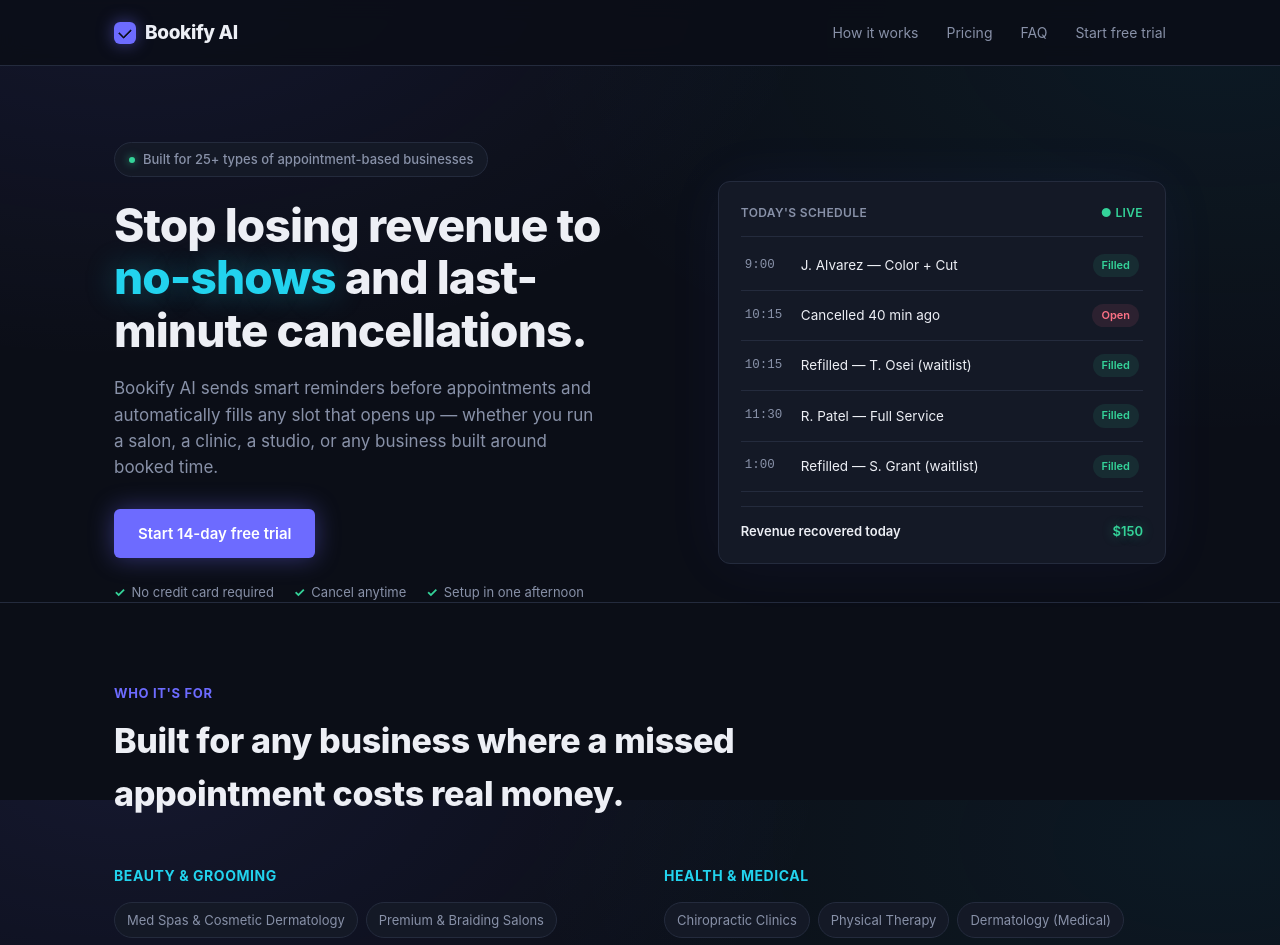
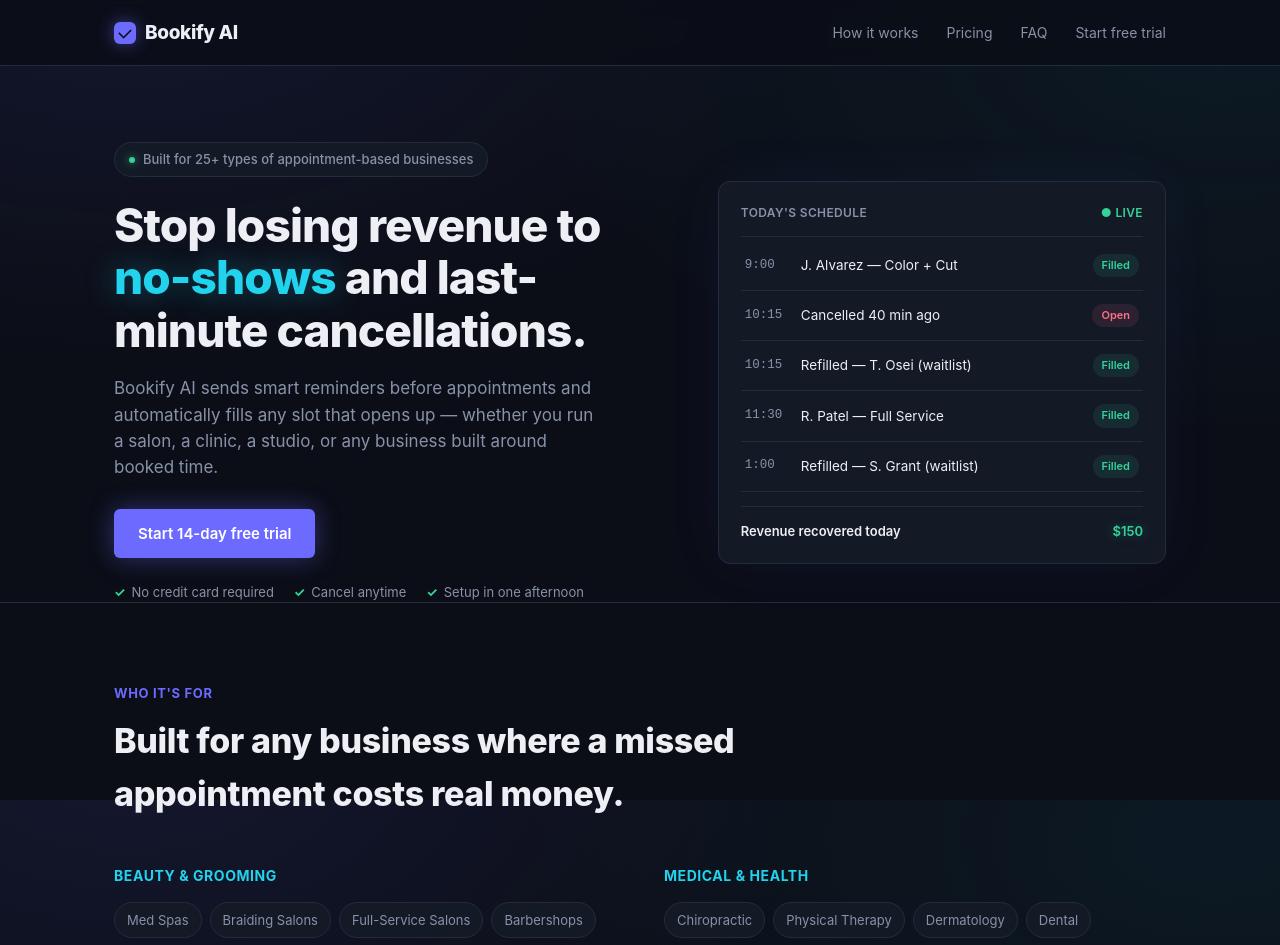
Before and after one commit to michaelcurry30/bookify-ai-app, a Next.js app: page / in a window 1280 px wide. Shown: the top 945 px of the page. Built offline with nearby package versions, Linux system fonts and the light colour scheme.

Commit message:
rebalance industries and fix hero

```diff
--- a/app/page.tsx
+++ b/app/page.tsx
@@ -20,6 +20,7 @@
     --red-bg:rgba(251,113,133,0.1);
   }
   *{box-sizing:border-box;margin:0;padding:0;}
+  html,body{overflow-x:hidden;max-width:100vw;}
   html{scroll-behavior:smooth;}
   body{
     background:var(--bg);
@@ -142,6 +143,9 @@
     padding:7px 12px;
     border-radius:20px;
     transition:border-color .15s, color .15s;
+    max-width:100%;
+    overflow-wrap:break-word;
+    white-space:normal;
   }
   .industry-tags .tag:hover{border-color:var(--indigo);color:var(--ink);}
 
@@ -290,48 +294,48 @@
       <div class="industry-category">
         <h3>Beauty &amp; Grooming</h3>
         <div class="industry-tags">
-          <span class="tag">Med Spas &amp; Cosmetic Dermatology</span>
-          <span class="tag">Premium &amp; Braiding Salons</span>
+          <span class="tag">Med Spas</span>
+          <span class="tag">Braiding Salons</span>
           <span class="tag">Full-Service Salons</span>
           <span class="tag">Barbershops</span>
           <span class="tag">Nail Salons</span>
-          <span class="tag">Laser Hair Removal &amp; Aesthetics</span>
-          <span class="tag">Tattoo &amp; Piercing Studios</span>
+          <span class="tag">Laser Hair Removal</span>
+          <span class="tag">Tattoo &amp; Piercing</span>
         </div>
       </div>
       <div class="industry-category">
-        <h3>Health &amp; Medical</h3>
+        <h3>Medical &amp; Health</h3>
         <div class="industry-tags">
-          <span class="tag">Chiropractic Clinics</span>
+          <span class="tag">Chiropractic</span>
           <span class="tag">Physical Therapy</span>
-          <span class="tag">Dermatology (Medical)</span>
-          <span class="tag">Dental Practices</span>
-          <span class="tag">General Medical &amp; Doctor's Offices</span>
-          <span class="tag">Optometry &amp; Eye Care</span>
-          <span class="tag">Veterinary Clinics</span>
-          <span class="tag">Massage Therapy &amp; Wellness Spas</span>
-          <span class="tag">Nutritionists &amp; Dietitians</span>
-          <span class="tag">Speech &amp; Occupational Therapy</span>
-          <span class="tag">Mental Health Counselors</span>
+          <span class="tag">Dermatology</span>
+          <span class="tag">Dental</span>
+          <span class="tag">General Medical</span>
+          <span class="tag">Optometry</span>
+          <span class="tag">Veterinary</span>
         </div>
       </div>
       <div class="industry-category">
-        <h3>Fitness &amp; Wellness</h3>
+        <h3>Wellness &amp; Personal Care</h3>
         <div class="industry-tags">
-          <span class="tag">Fitness Studios &amp; Personal Training</span>
+          <span class="tag">Personal Training</span>
+          <span class="tag">Massage &amp; Wellness Spas</span>
+          <span class="tag">Nutritionists</span>
+          <span class="tag">Speech &amp; OT Therapy</span>
+          <span class="tag">Mental Health</span>
         </div>
       </div>
       <div class="industry-category">
         <h3>Professional &amp; Other Services</h3>
         <div class="industry-tags">
-          <span class="tag">Photography Studios</span>
+          <span class="tag">Photography</span>
           <span class="tag">Tutoring &amp; Test Prep</span>
           <span class="tag">Driving Schools</span>
-          <span class="tag">Auto Repair &amp; Detailing</span>
-          <span class="tag">Legal Consultations</span>
-          <span class="tag">Accounting &amp; Tax Consultations</span>
-          <span class="tag">Real Estate Viewings</span>
-          <span class="tag">Wedding &amp; Event Vendors</span>
+          <span class="tag">Auto Repair</span>
+          <span class="tag">Legal Services</span>
+          <span class="tag">Accounting &amp; Tax</span>
+          <span class="tag">Real Estate</span>
+          <span class="tag">Wedding &amp; Events</span>
         </div>
       </div>
     </div>
```
